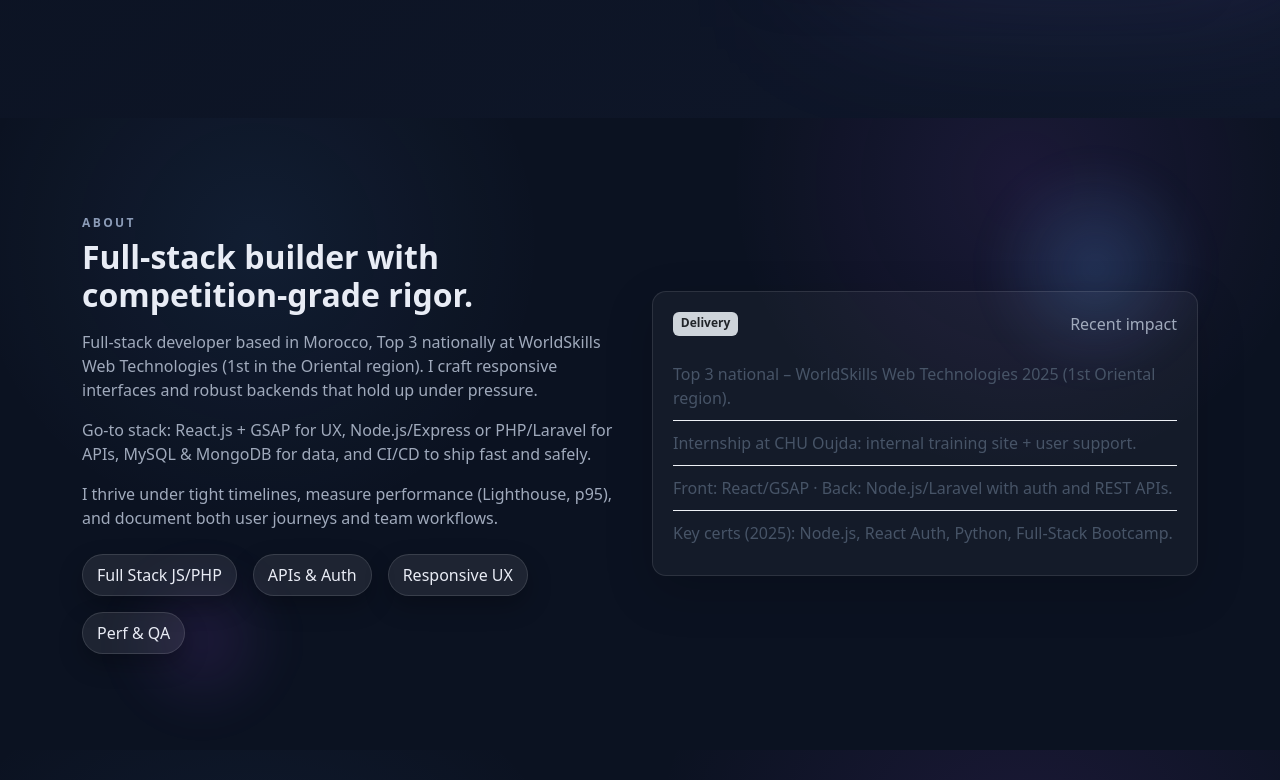
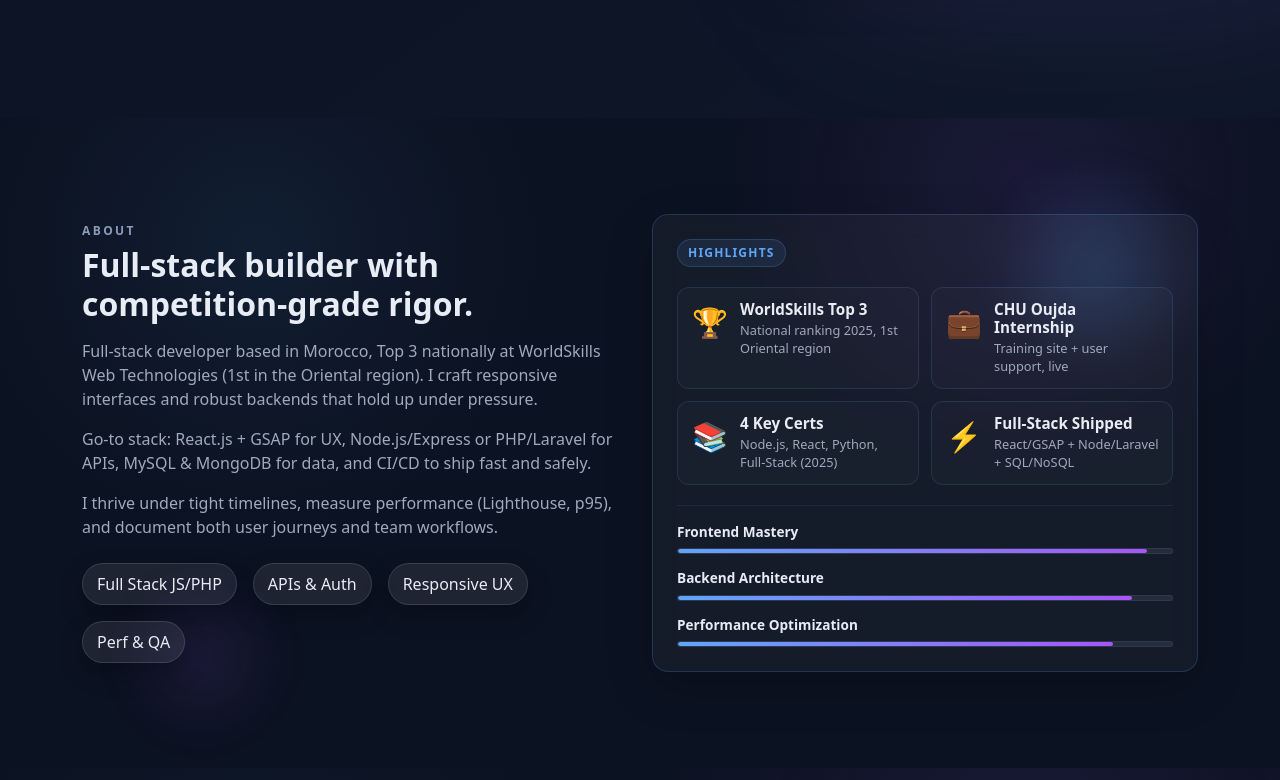
Before and after one commit to ydxj/ydxj.github.io, a React (Create React App) app: page / in a window 1280 px wide. Shown: the part 540-1320 px from the top of the page. Built offline with nearby package versions, Linux system fonts and the light colour scheme.

Commit message:
Update About section styling

```diff
--- a/src/App.css
+++ b/src/App.css
@@ -268,6 +268,126 @@
   color: #e8ecf5;
 }
 
+.about-showcase {
+  position: relative;
+  background: rgba(255,255,255,0.04);
+  border: 1px solid rgba(96,165,250,0.2);
+  border-radius: 16px;
+  padding: 24px;
+  backdrop-filter: blur(12px);
+  box-shadow: 0 20px 40px rgba(0,0,0,0.25);
+}
+
+.showcase-title {
+  margin-bottom: 20px;
+  display: flex;
+  align-items: center;
+  gap: 8px;
+}
+
+.badge-accent {
+  font-size: 0.75rem;
+  font-weight: 700;
+  text-transform: uppercase;
+  letter-spacing: 0.1em;
+  color: #60a5fa;
+  background: rgba(96,165,250,0.1);
+  padding: 4px 10px;
+  border-radius: 999px;
+  border: 1px solid rgba(96,165,250,0.2);
+}
+
+.achievement-grid {
+  display: grid;
+  grid-template-columns: repeat(2, 1fr);
+  gap: 12px;
+  margin-bottom: 20px;
+}
+
+.achievement-card {
+  background: rgba(255,255,255,0.02);
+  border: 1px solid rgba(96,165,250,0.15);
+  border-radius: 12px;
+  padding: 12px;
+  display: flex;
+  gap: 10px;
+  align-items: flex-start;
+  transition: all 0.3s ease;
+}
+
+.achievement-card:hover {
+  background: rgba(96,165,250,0.08);
+  border-color: rgba(96,165,250,0.3);
+  transform: translateY(-2px);
+}
+
+.achievement-icon {
+  font-size: 1.8rem;
+  min-width: 40px;
+  text-align: center;
+}
+
+.achievement-content h4 {
+  margin: 0 0 4px 0;
+  font-size: 0.95rem;
+  font-weight: 700;
+  color: #e8ecf5;
+}
+
+.achievement-content p {
+  margin: 0;
+  font-size: 0.8rem;
+  color: #a0aabc;
+  line-height: 1.4;
+}
+
+.showcase-divider {
+  height: 1px;
+  background: rgba(96,165,250,0.1);
+  margin: 16px 0;
+}
+
+.skills-breakdown {
+  display: flex;
+  flex-direction: column;
+  gap: 14px;
+}
+
+.skill-row {
+  display: flex;
+  flex-direction: column;
+  gap: 6px;
+}
+
+.skill-label {
+  font-size: 0.85rem;
+  font-weight: 600;
+  color: #e8ecf5;
+}
+
+.skill-bar {
+  height: 6px;
+  background: rgba(255,255,255,0.08);
+  border-radius: 999px;
+  overflow: hidden;
+  border: 1px solid rgba(96,165,250,0.1);
+}
+
+.skill-fill {
+  height: 100%;
+  background: linear-gradient(90deg, #60a5fa, #a855f7);
+  border-radius: 999px;
+  transition: width 0.8s cubic-bezier(0.34, 1.56, 0.64, 1);
+}
+
+.skill-row:nth-child(1) .skill-fill { animation: fillBar 1s ease-out 0.2s both; }
+.skill-row:nth-child(2) .skill-fill { animation: fillBar 1s ease-out 0.4s both; }
+.skill-row:nth-child(3) .skill-fill { animation: fillBar 1s ease-out 0.6s both; }
+
+@keyframes fillBar {
+  from { width: 0 !important; }
+}
+
 .about-list { padding: 10px 0; border-bottom: 1px solid #eef1f6; color: #475467; }
 .about-list:last-child { border-bottom: none; }
 
--- a/src/components/About.js
+++ b/src/components/About.js
@@ -38,17 +38,67 @@ const About = () => {
             </div>
           </div>
           <div className="col-lg-6">
-            <div className="about-card shadow-lg">
-              <div className="d-flex justify-content-between mb-3">
-                <span className="badge bg-dark-subtle text-dark fw-semibold">Delivery</span>
-                <span className="text-muted">Recent impact</span>
+            <div className="about-showcase shadow-lg">
+              <div className="showcase-title">
+                <span className="badge-accent">Highlights</span>
               </div>
-              <ul className="list-unstyled mb-0">
-                <li className="about-list">Top 3 national – WorldSkills Web Technologies 2025 (1st Oriental region).</li>
-                <li className="about-list">Internship at CHU Oujda: internal training site + user support.</li>
-                <li className="about-list">Front: React/GSAP · Back: Node.js/Laravel with auth and REST APIs.</li>
-                <li className="about-list">Key certs (2025): Node.js, React Auth, Python, Full-Stack Bootcamp.</li>
-              </ul>
+
+              <div className="achievement-grid">
+                <div className="achievement-card">
+                  <div className="achievement-icon">🏆</div>
+                  <div className="achievement-content">
+                    <h4>WorldSkills Top 3</h4>
+                    <p>National ranking 2025, 1st Oriental region</p>
+                  </div>
+                </div>
+
+                <div className="achievement-card">
+                  <div className="achievement-icon">💼</div>
+                  <div className="achievement-content">
+                    <h4>CHU Oujda Internship</h4>
+                    <p>Training site + user support, live</p>
+                  </div>
+                </div>
+
+                <div className="achievement-card">
+                  <div className="achievement-icon">📚</div>
+                  <div className="achievement-content">
+                    <h4>4 Key Certs</h4>
+                    <p>Node.js, React, Python, Full-Stack (2025)</p>
+                  </div>
+                </div>
+
+                <div className="achievement-card">
+                  <div className="achievement-icon">⚡</div>
+                  <div className="achievement-content">
+                    <h4>Full-Stack Shipped</h4>
+                    <p>React/GSAP + Node/Laravel + SQL/NoSQL</p>
+                  </div>
+                </div>
+              </div>
+
+              <div className="showcase-divider"></div>
+
+              <div className="skills-breakdown">
+                <div className="skill-row">
+                  <span className="skill-label">Frontend Mastery</span>
+                  <div className="skill-bar">
+                    <div className="skill-fill" style={{ width: '95%' }}></div>
+                  </div>
+                </div>
+                <div className="skill-row">
+                  <span className="skill-label">Backend Architecture</span>
+                  <div className="skill-bar">
+                    <div className="skill-fill" style={{ width: '92%' }}></div>
+                  </div>
+                </div>
+                <div className="skill-row">
+                  <span className="skill-label">Performance Optimization</span>
+                  <div className="skill-bar">
+                    <div className="skill-fill" style={{ width: '88%' }}></div>
+                  </div>
+                </div>
+              </div>
             </div>
           </div>
         </div>
```
